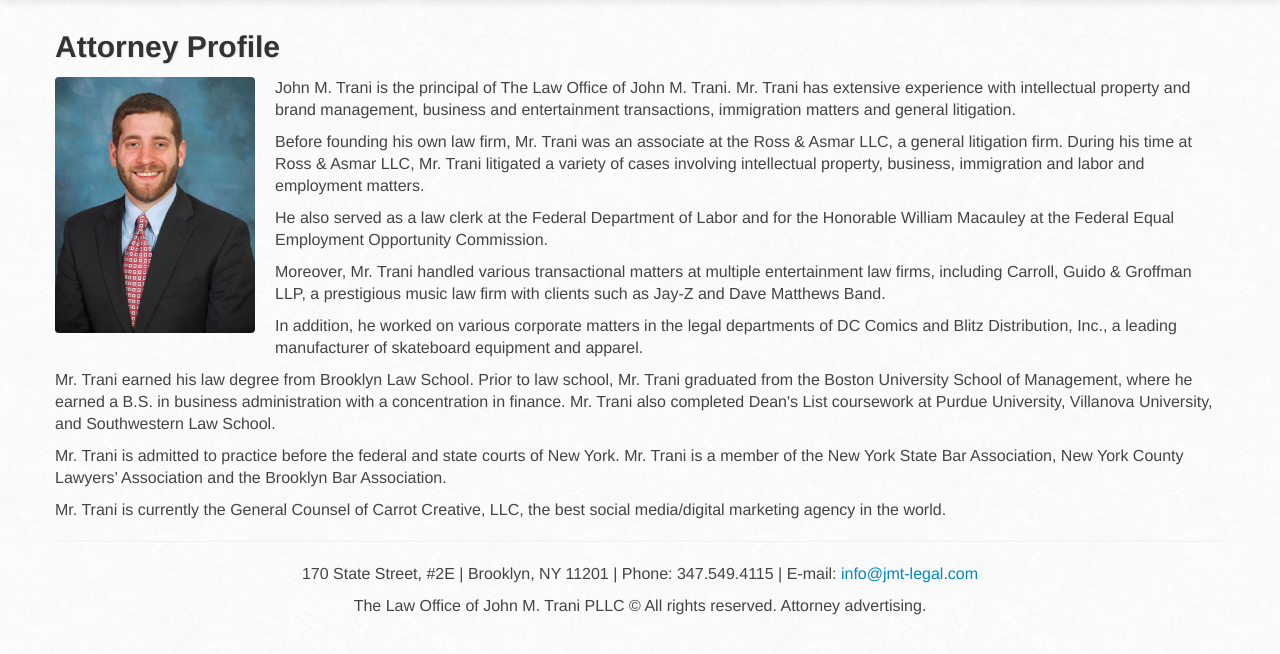
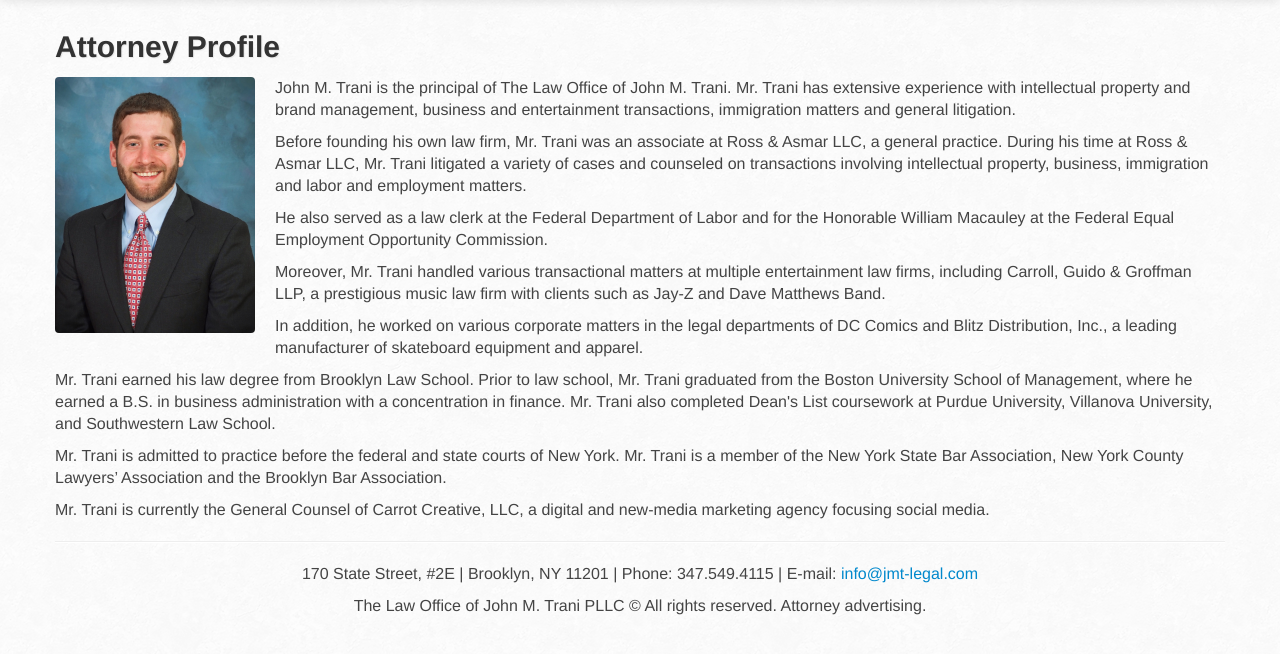
Before and after one commit to choochburger/jmt_legal, a PHP site: page /?font=1 in a window 1280 px wide, after a click on "Profile". Shown: the part 43-697 px from the top of the page. Run offline with PHP 8.4, Linux system fonts and the light colour scheme; some libraries are stand-ins or nearby versions; some web fonts are replaced.

Commit message:
profile updates

```diff
--- a/www/profile.php
+++ b/www/profile.php
@@ -6,9 +6,9 @@
 extensive experience with intellectual property and brand management, business and
 entertainment transactions, immigration matters and general litigation.</p>
 
-<p>Before founding his own law firm, Mr. Trani was an associate at the Ross &amp; Asmar LLC,
-a general litigation firm. During his time at Ross &amp; Asmar LLC, Mr. Trani litigated a
-variety of cases involving intellectual property, business, immigration and labor and
+<p>Before founding his own law firm, Mr. Trani was an associate at Ross &amp; Asmar LLC,
+a general practice. During his time at Ross &amp; Asmar LLC, Mr. Trani litigated a
+variety of cases and counseled on transactions involving intellectual property, business, immigration and labor and
 employment matters.</p>
 
 <p>He also served as a law clerk at the Federal Department of Labor and for the Honorable
@@ -32,5 +32,5 @@ Law School.</p>
 Trani is a member of the New York State Bar Association, New York County Lawyers’
 Association and the Brooklyn Bar Association.</p>
 
-<p>Mr. Trani is currently the General Counsel of Carrot Creative, LLC, the best social
-media/digital marketing agency in the world.</p>
+<p>Mr. Trani is currently the General Counsel of Carrot Creative, LLC, a digital and
+new-media marketing agency focusing social media.</p>
```
